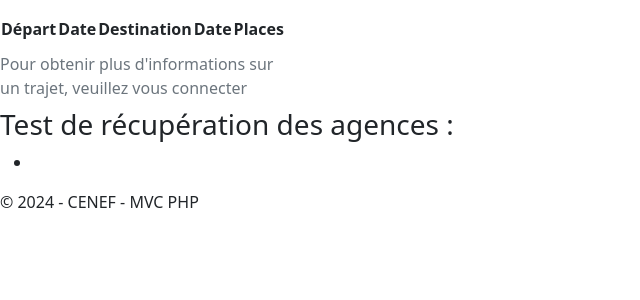
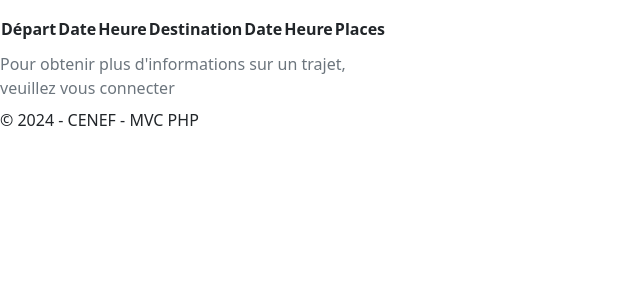
Before and after one commit to Dave971-gif/Jean-Charles_Davy_Devoir_8_Mise_en_place_application_MVC_PHP, a PHP site: page / in a window 1280 px wide. Shown: the part 80-380 px from the top of the page, without its empty margins (0-640 px from the left). Run offline with PHP 8.4, Linux system fonts and the light colour scheme; tables that the repository leaves empty or names only in its code hold one stand-in row (values such as "Sample post"); data that the repository does not hold is empty.

Commit message:
Changing HomeController and Home files to display the view on the home page and retrieve data from MYSQL database. Operation succeed.

```diff
--- a/app/controller/HomeController.php
+++ b/app/controller/HomeController.php
@@ -6,9 +6,9 @@ class HomeController {
     public function index() {
         $db = \core\Database::getConnection(); // 1. Connexion to the database
 
-        // 2. Queries to retrieve agencies data
-        $query = $db->query("SELECT * FROM agencies");
-        $agences = $query->fetchAll();
+        // 2. Queries to retrieve journey data
+        $query = $db->query("SELECT * FROM journey");
+        $trajets = $query->fetchAll();
 
         // 3. Include the view to display the data
         include __DIR__ . '/../../templates/home.php';
--- a/templates/home.php
+++ b/templates/home.php
@@ -8,29 +8,31 @@
                 <tr>
                     <th>Départ</th>
                     <th>Date</th>
+                    <th>Heure</th>
                     <th>Destination</th>
                     <th>Date</th>
+                    <th>Heure</th>
                     <th>Places</th>
                 </tr>
             </thead>
             <tbody>
-                <tr>
-                    <td></td>
-                    <td></td>
-                    <td></td>
-                    <td></td>
-                    <td></td>
-                </tr>
+                <?php if (isset($trajets) && !empty($trajets)): ?>
+                    <?php foreach ($trajets as $trajet): ?>
+                        <tr>
+                            <td><?php echo $trajet['depart']; ?></td>
+                            <td><?php echo $trajet['depart_date']; ?></td>
+                            <td><?php echo $trajet['depart_heure']; ?></td>
+                            <td><?php echo $trajet['destination']; ?></td>
+                            <td><?php echo $trajet['destination_date']; ?></td>
+                            <td><?php echo $trajet['destination_heure']; ?></td>
+                            <td><?php echo $trajet['places']; ?></td>
+                        </tr>
+                    <?php endforeach; ?>
+                <?php else: ?>
+                    <tr><td colspan="4">Aucun trajet disponible pour le moment.</td></tr>
+                <?php endif; ?>
             </tbody>
         </table>
-        <h3>Test de récupération des agences :</h3>
-        <ul>
-            <?php if (isset($agences) && !empty($agences)): ?>
-                <?php foreach ($agences as $agence): ?>
-                    <li><?php echo $agence['nom']; ?></li>
-                <?php endforeach; ?>
-            <?php endif; ?>
-        </ul>
     </main>
 
 <?php include 'footer.php'; ?>
```
